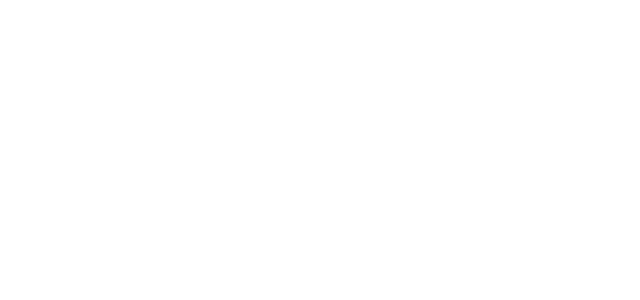
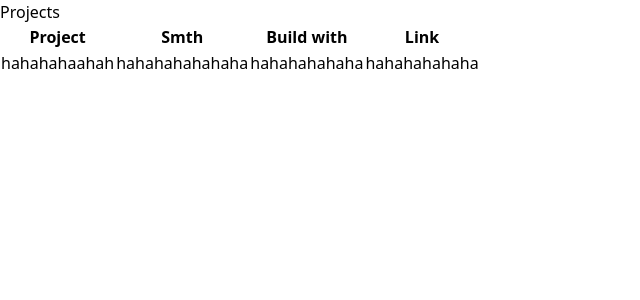
Before and after one commit to vvasileios/Portfolio, a Vue app: page /table in a window 1280 px wide. Shown: the top 300 px of the page, without its empty margins (0-640 px from the left). Built offline with nearby package versions, Linux system fonts and the light colour scheme.

Commit message:
create base table comp

```diff
--- a/src/components/shared/SharedTable.vue
+++ b/src/components/shared/SharedTable.vue
@@ -1,30 +1,53 @@
 <script setup></script>
 
 <template>
-  <div>
-    <table>
-      <thead>
+  <div
+    class="mx-auto min-h-screen max-w-screen-xl px-6 py-12 font-sans md:px-12 md:py-20 lg:px-24 lg:py-0"
+  >
+    <div class="lg:py-24">
+      <h1 class="text-4xl font-bold tracking-tight text-slate-200 sm:text-5xl">
+        Projects
+      </h1>
+      <table class="mt-12 w-full border-collapse text-left">
+        <thead
+          class="sticky top-0 z-10 border-b border-slate-300/10 bg-slate-900/75 px-6 py-5 backdrop-blur"
+        >
           <tr>
-          <td></td>
-          <td></td>
-          <td></td>
-          <td></td>
+            <th
+              class="hidden py-4 pr-8 text-sm font-semibold text-slate-200 sm:table-cell"
+            >
+              Project
+            </th>
+            <th
+              class="hidden py-4 pr-8 text-sm font-semibold text-slate-200 lg:table-cell"
+            >
+              Smth
+            </th>
+            <th
+              class="hidden py-4 pr-8 text-sm font-semibold text-slate-200 lg:table-cell"
+            >
+              Build with
+            </th>
+            <th class="py-4 pr-8 text-sm font-semibold text-slate-200">Link</th>
           </tr>
         </thead>
         <tbody>
-        <tr>
-          <td></td>
-          <td></td>
-          <td></td>
-          <td></td>
-        </tr>
-        <tr>
-          <td></td>
-          <td></td>
-          <td></td>
-          <td></td>
+          <tr class="border-b border-slate-300/10 last:border-none">
+            <td
+              class="hidden py-4 pr-4 align-top font-semibold leading-snug text-slate-200 sm:table-cell"
+            >
+              hahahahaahah
+            </td>
+            <td class="hidden py-4 pr-4 align-top text-sm lg:table-cell">
+              hahahahahahaha
+            </td>
+            <td class="hidden py-4 pr-4 align-top text-sm lg:table-cell">
+              hahahahahaha
+            </td>
+            <td class="py-4 pr-4 align-top text-sm">hahahahahaha</td>
           </tr>
         </tbody>
       </table>
     </div>
+  </div>
 </template>
```
Lines whose indentation alone changed are shown as unchanged.
